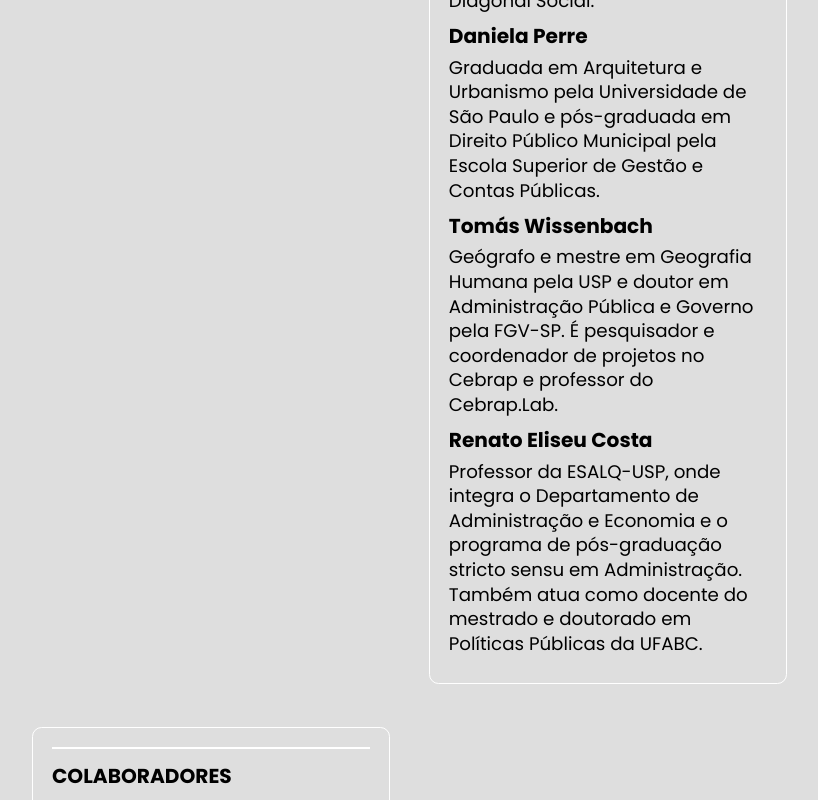
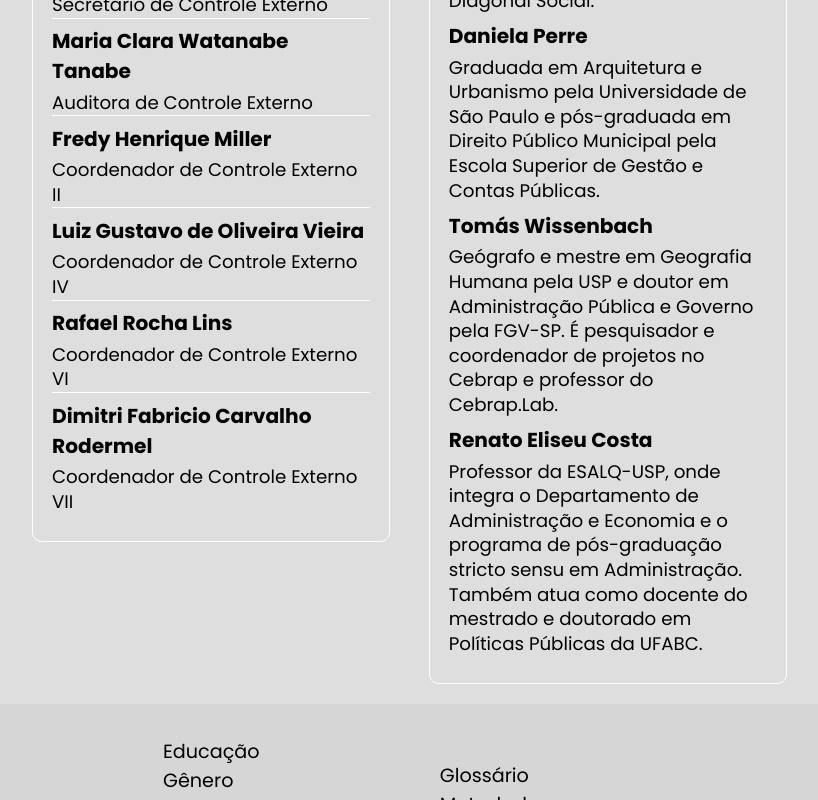
Before and after one commit to ObservatorioPoliticasTCM/painel-frontend, a Vue app: page /fichatecnica in a window 1280 px wide. Shown: the part 2000-2800 px from the top of the page, without its empty margins (429-1247 px from the left). Built offline with nearby package versions, Linux system fonts and the light colour scheme.

Commit message:
Layout dos grupos ajustado

```diff
--- a/src/views/ImprintPage.vue
+++ b/src/views/ImprintPage.vue
@@ -3,18 +3,10 @@
         <div class="imprint-wrapper">
             <h1 class="imprint-title">Ficha Técnica</h1>
             <div class="imprint-grid">
-                <div class="imprint-panel">
-                    <TechCoord />
-                </div>
-                <div class="imprint-panel">
-                    <TechTeam />
-                </div>
-                <div class="imprint-panel">
-                    <Specialists />
-                </div>
-                <div class="imprint-panel imprint-panel--wide">
-                    <Contributors />
-                </div>
+                <div class="imprint-panel col1"><TechCoord /></div>
+                <div class="imprint-panel col2"><TechTeam /></div>
+                <div class="imprint-panel col2"><Contributors /></div>
+                <div class="imprint-panel col3"><Specialists /></div>
             </div>
         </div>
     </ScrollablePage>
@@ -44,23 +36,21 @@ import Contributors from '@/components/Contributors.vue'
 
 .imprint-grid {
     display: grid;
-    gap: 2.2em 2em;
-    grid-template-columns: repeat(auto-fit, minmax(280px, 1fr));
+    gap: 0 2em;
+    grid-template-columns: 1fr 1fr 1fr;
     align-items: start;
 }
 
-.imprint-panel--wide {
-    grid-column: 1 / -1;
-    max-width: 520px;
+.col1 {
+    grid-column: 1;
 }
 
-@media (min-width: 1100px) {
-    .imprint-grid {
-        grid-template-columns: repeat(3, 1fr);
-    }
+.col2 {
+    grid-column: 2;
+}
 
-    .imprint-panel--wide {
-        grid-column: 2;
-    }
+.col3 {
+    grid-column: 3;
+    grid-row: 1 / span 2;
 }
 </style>
```
